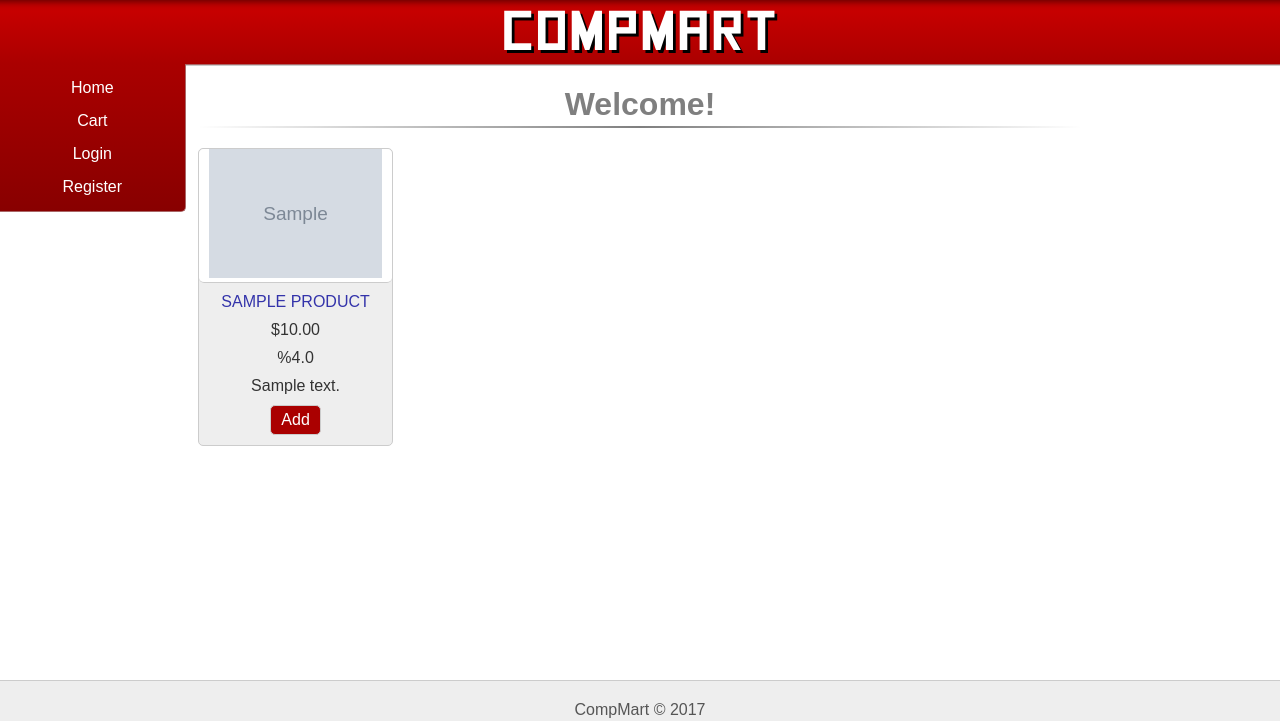
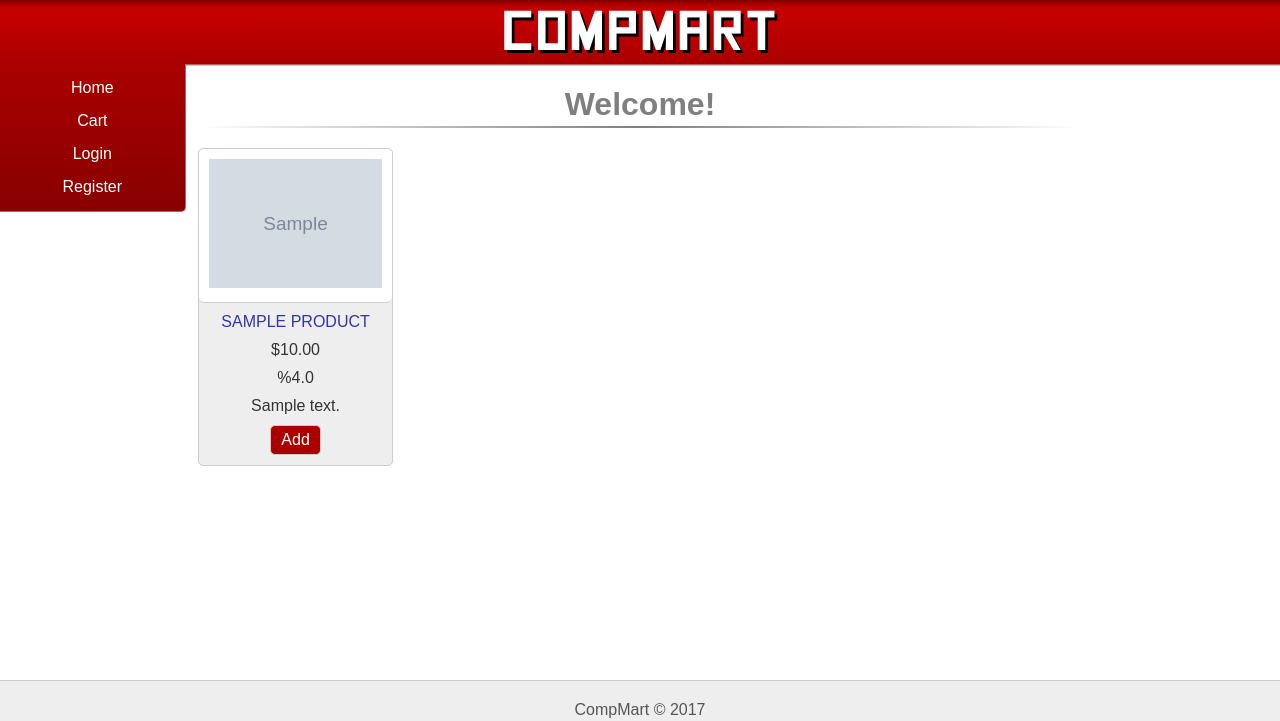
Before and after one commit to PrestonMonteWest/CompMart, a Django app: page /1 in a window 1280 px wide. Shown: the top 721 px of the page. Run offline with Django 3.2, Linux system fonts and the light colour scheme; tables that the repository leaves empty hold one stand-in row (values such as "Sample post"); grey boxes marked "Sample" are stand-in pictures.

Commit message:
Moved image-box style to commerce stylesheet

```diff
--- a/commerce/static/commerce/css/commerce.css
+++ b/commerce/static/commerce/css/commerce.css
@@ -72,4 +72,11 @@ article > h2::after {
     background: #eee;
 }
 
+.image-box > img {
+    max-width: 100%;
+    max-height: 200px;
+    width: auto;
+    height: auto;
+}
+
 /* general classes end */
--- a/commerce/static/commerce/css/pages/index.css
+++ b/commerce/static/commerce/css/pages/index.css
@@ -25,16 +25,9 @@
 
 .product > .image-box {
     border-bottom: 1px solid #ccc;
-    padding: 0 10px 0;
+    padding: 10px;
     border-radius: inherit;
     background: white;
-}
-
-.image-box > img {
-    max-width: 100%;
-    max-height: 200px;
-    width: auto;
-    height: auto;
 }
 
 .product > p {margin: 10px;}
--- a/commerce/templates/commerce/commerce.html
+++ b/commerce/templates/commerce/commerce.html
@@ -1,8 +1,8 @@
 {% extends 'base.html' %}
 
+{% load static %}
 {% block styles %}
 {{ block.super }}
-{% load static %}
 <link rel="stylesheet" href="{% static 'commerce/css/commerce.css' %}">
 {% endblock %}
 
```
